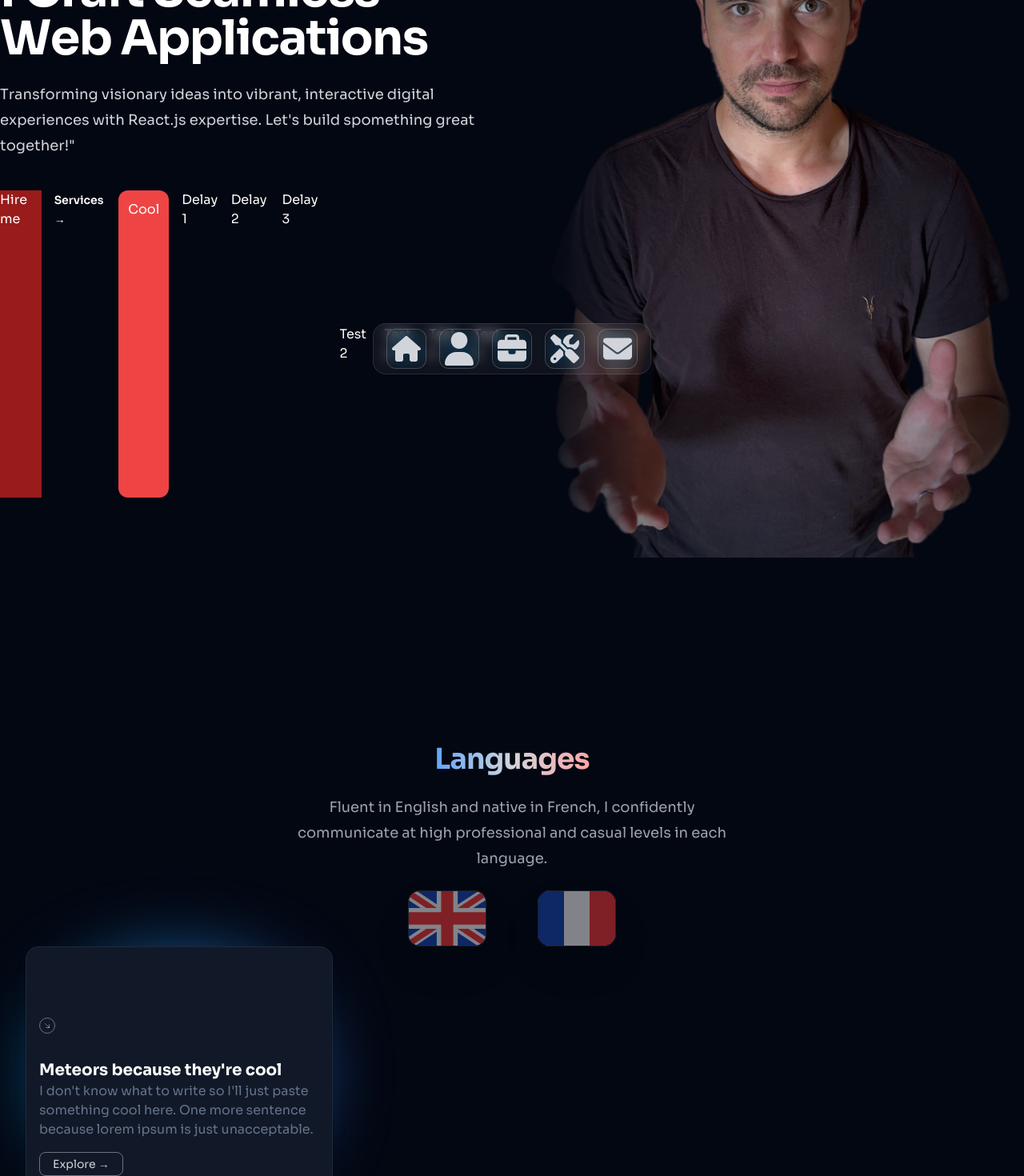
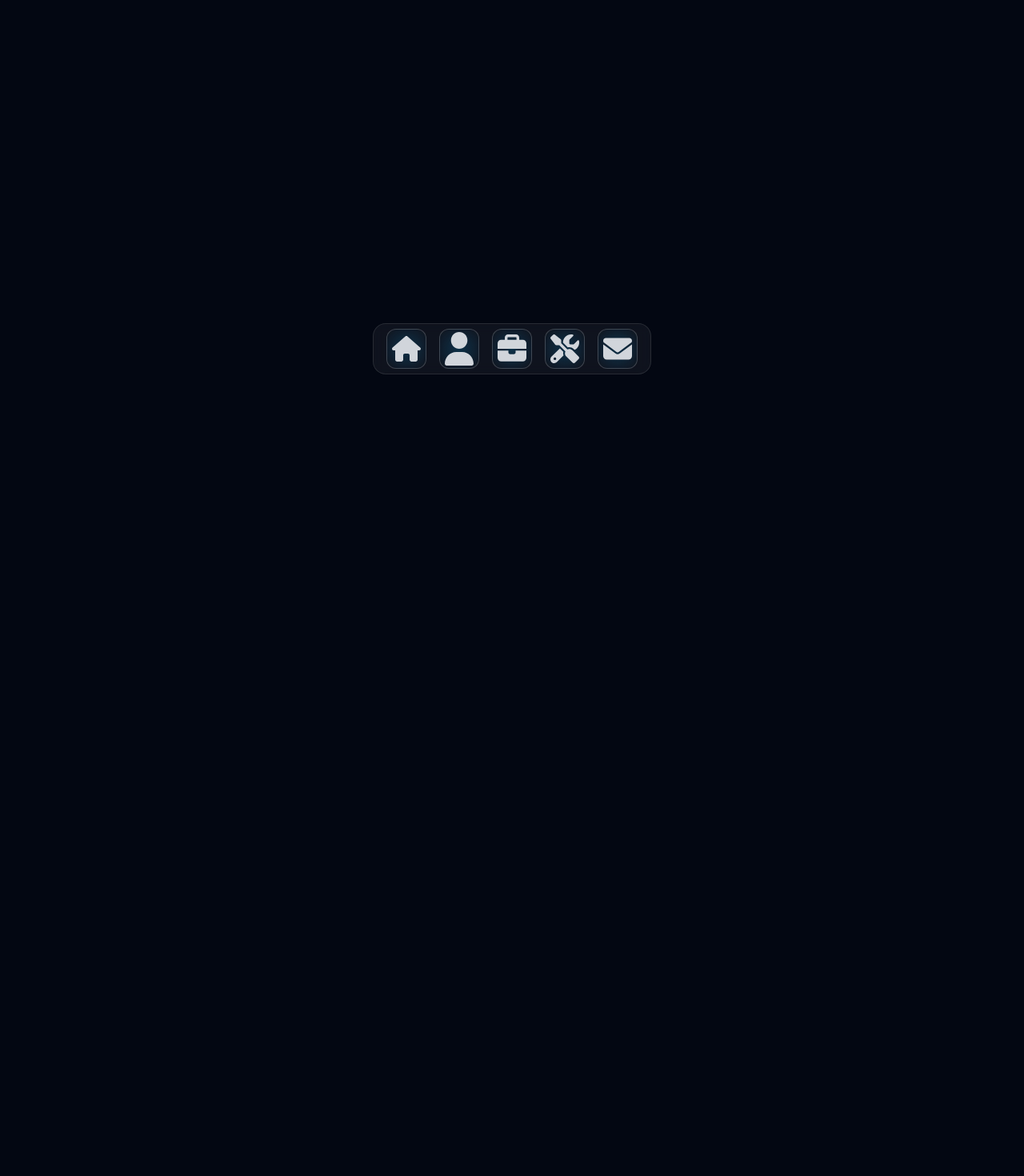
Before and after one commit to jeanchaneto/my-portfolio-website, a Next.js app: page /testpage in a window 1280 px wide. Shown: the part 300-1770 px from the top of the page at 80% size. Built offline with nearby package versions, Linux system fonts and the light colour scheme.

Commit message:
Portfolio animations

```diff
--- a/src/components/Languages.jsx
+++ b/src/components/Languages.jsx
@@ -21,13 +21,13 @@ const Languages = () => {
           <img
             src="/images/english-flag.svg"
             alt="UK flag"
-            className="rounded-xl w-24"
+            className="rounded-xl w-24 pointer-events-none"
           />
 
           <img
             src="/images/french-flag.svg"
             alt="French flag"
-            className=" rounded-xl w-24"
+            className=" rounded-xl w-24 pointer-events-none"
           />
         </FadeIn>
       </div>
--- a/src/components/OtherInterests.jsx
+++ b/src/components/OtherInterests.jsx
@@ -52,7 +52,7 @@ const OtherInterests = () => {
                 className="absolute inset-0 h-full w-full bg-gradient-to-r from-sky-500 to-blue-500 transform  bg-red-500 rounded-full blur-3xl"
               />
               <Image
-                className="absolute inset-0 h-full w-full object-cover rounded-3xl "
+                className="absolute inset-0 h-full w-full object-cover rounded-3xl pointer-events-none"
                 src="/images/producing-music.jpg"
                 alt="Jean Chane-to producing music"
                 width={510}
--- a/src/components/SkillCard.jsx
+++ b/src/components/SkillCard.jsx
@@ -13,7 +13,7 @@ const SkillCard = ({ title, logo }) => {
   }
   return (
     <motion.li
-      className="group relative rounded-xl border border-white/10  px-6 py-12 shadow-2xl"
+      className="group relative rounded-xl border border-white/10  px-6 py-12 shadow-2xl "
       onMouseMove={handleMouseMove}
       variants={cardsVariants}
     >
@@ -30,9 +30,9 @@ const SkillCard = ({ title, logo }) => {
         }}
       />
       <div>
-        <div className=" flex items-center gap-4 justify-center">
+        <div className=" flex items-center gap-4 justify-center pointer-events-none">
           <img src={logo} alt={`${title} logo`} className="h-8" />
-          <h3 className="text-xl font-bold tracking-tight text-gray-300">
+          <h3 className="text-xl font-bold tracking-tight text-gray-300 ">
             {title}
           </h3>
         </div>
--- a/src/components/SoftSkillCard.jsx
+++ b/src/components/SoftSkillCard.jsx
@@ -30,7 +30,7 @@ const SoftSkillCard = ({ icon, title }) => {
         }}
       />
       <div>
-        <div className=" flex flex-col items-center gap-4 justify-center">
+        <div className=" flex flex-col items-center gap-4 justify-center pointer-events-none">
           <img src={icon} alt={`${title}`} className="h-8" />
           <h3 className="text-xl font-bold tracking-tight text-gray-300">
             {title}
--- a/src/pages/testpage.jsx
+++ b/src/pages/testpage.jsx
@@ -1,224 +1,16 @@
-import AnimatedText from "@/components/AnimatedText";
-import Experience from "@/components/Experience";
-import FadeIn from "@/components/FadeIn";
-import Skills from "@/components/Skills";
-import SoftSkills from "@/components/SoftSkills";
-import TextSlideMask from "@/components/TextSlideMask";
+
 import { motion } from "framer-motion";
-import Link from "next/link";
+import { staggerVariants } from "@/utils/motionVariants";
+
 
 export default function TestPage() {
   return (
     <main className="bg-gray-950 min-h-[4000px] ">
-      <div className=" max-w-7xl mx-auto flex flex-col-reverse md:flex-row  items-center py-24 relative px-6 md:px-0">
-        {/* Left hero */}
-        <div className="mx-auto max-w-2xl lg:mx-0 lg:flex-auto pr-10">
-          <FadeIn>
-            <h2 className="text-base mt-6 leading-7 text-gray-400">
-              Hi, I'm{" "}
-              <span className="text-gray-200 font-semibold">Jean Chane-to</span>
-            </h2>
-          </FadeIn>
-          <TextSlideMask>TEXTSLIDE</TextSlideMask>
-          <AnimatedText
-            el={"h1"}
-            duration="0.5"
-            delay="0"
-            stagger="0.1"
-            text={"Toots"}
-            className="mt-3 text-4xl font-bold tracking-tight text-white sm:text-6xl font-sora "
-          >
-            I Craft Seamless Web Applications
-          </AnimatedText>
-          <AnimatedText
-            duration="0.5"
-            delay="3"
-            stagger="0.01"
-            className="mt-6 text-lg leading-8 text-gray-300"
-          >
-            Transforming visionary ideas into vibrant, interactive digital
-            experiences with React.js expertise. Let's build spomething great
-            together!"
-          </AnimatedText>
-          <div className="mt-10 flex items-center gap-x-6">
-            <motion.div
-              initial="hidden"
-              animate="visible"
-              className="flex gap-4"
-            >
-              <FadeIn className="h-96">
-                <Link href="/contact" className=" bg-red-800 h-full block">
-                  Hire me
-                </Link>
-              </FadeIn>
-              <FadeIn
-                el="Link"
-                href="/services"
-                className="text-sm font-semibold leading-6 text-white z-20"
-              >
-                Services <span aria-hidden="true">→</span>
-              </FadeIn>
-              <FadeIn className="bg-red-500 rounded-xl p-3" FadeIn>
-                <h2>Cool</h2>
-              </FadeIn>
-              <FadeIn className="text-white">Delay 1</FadeIn>
-              <FadeIn className="text-white">Delay 2</FadeIn>
-              <FadeIn className="text-white">Delay 3</FadeIn>
-            </motion.div>
-            <motion.div
-              variants={{
-                hidden: { opacity: 0, y: 24 },
-                visible: {
-                  opacity: 1,
-                  y: 0,
-                  transition: { duration: 0.5, staggerChildren: 0.2 },
-                },
-              }}
-              initial="hidden"
-              animate="visible"
-              className="flex gap-4"
-            >
-              <motion.div
-                className=" text-white"
-                variants={{
-                  hidden: {
-                    y: 40,
-                  },
-                  visible: {
-                    y: 0,
-                  },
-                }}
-              >
-                Test 2
-              </motion.div>
-              <motion.div
-                className=" text-white"
-                variants={{
-                  hidden: {
-                    y: 40,
-                  },
-                  visible: {
-                    y: 0,
-                  },
-                }}
-              >
-                Test 2
-              </motion.div>
-              <motion.div
-                className=" text-white"
-                variants={{
-                  hidden: {
-                    y: 40,
-                  },
-                  visible: {
-                    y: 0,
-                  },
-                }}
-              >
-                Test 2
-              </motion.div>
-              <motion.div
-                className=" text-white"
-                variants={{
-                  hidden: {
-                    y: 40,
-                  },
-                  visible: {
-                    y: 0,
-                  },
-                }}
-              >
-                Test 2
-              </motion.div>
-            </motion.div>
-          </div>
-        </div>
-        {/* Image */}
-        <div className="[mask-image:radial-gradient(95%_95%_at_50%_55%,white,transparent)]">
-          <div className=" overflow-hidden rounded-xl [mask-image:_linear-gradient(to_right,transparent_0,_black_128px,_black_calc(100%-30px),transparent_100%)]">
-            <img
-              src="/images/hero-photo.png"
-              alt="Jean Chane-to"
-              className=" max-h-64 md:max-h-none"
-            />
-          </div>
-        </div>
-      </div>
-
-      <section className=" py-24 sm:py-32 ">
-        <div className="mx-auto max-w-7xl px-6 lg:px-8">
-          <div className="mx-auto max-w-xl sm:text-center">
-            <FadeIn>
-              <h2 className="mt-2 text-3xl font-bold tracking-tight text-gray-100 sm:text-4xl mx-auto font-sora bg-gradient-to-l from-red-300 via-gray-300 to-blue-400 inline-block text-transparent bg-clip-text">
-                Languages
-              </h2>
-            </FadeIn>
-            <FadeIn delay="0.2">
-              <p className="mt-6 text-lg leading-8 text-gray-400">
-                Fluent in English and native in French, I confidently
-                communicate at high professional and casual levels in each
-                language.
-              </p>
-            </FadeIn>
-          </div>
-          <FadeIn delay="0.4" className="mt-6 flex gap-16 justify-center">
-            <div className="border border-white/10 rounded-xl shadow-2xl inset-4  ">
-              <img
-                src="/images/english-flag.svg"
-                alt="UK flag"
-                className="w-24 opacity-50 bg-gray-950 "
-              />
-            </div>
-            <div className="border border-white/10 rounded-xl shadow-2xl inset-4  ">
-              <img
-                src="/images/french-flag.svg"
-                alt="French flag"
-                className="w-24 opacity-50 bg-gray-950 "
-              />
-            </div>
-          </FadeIn>
+       <section className=" py-24 sm:py-32">
 
 
-          <div className=" h-[40rem]">
-      <div className=" h-3/4 md:h-1/2 w-3/4  relative max-w-sm">
-        <div className="absolute inset-0 h-full w-full bg-gradient-to-r from-sky-500 to-blue-500 transform scale-[0.80] bg-red-500 rounded-full blur-3xl" />
-        <div className="relative shadow-xl bg-gray-900 border border-gray-800  px-4 py-8 h-full overflow-hidden rounded-2xl flex flex-col justify-end items-start">
-          <div className="h-5 w-5 rounded-full border flex items-center justify-center mb-4 border-gray-500">
-            <svg
-              xmlns="http://www.w3.org/2000/svg"
-              fill="none"
-              viewBox="0 0 24 24"
-              stroke-width="1.5"
-              stroke="currentColor"
-              className="h-2 w-2 text-gray-300"
-            >
-              <path
-                stroke-linecap="round"
-                stroke-linejoin="round"
-                d="M4.5 4.5l15 15m0 0V8.25m0 11.25H8.25"
-              />
-            </svg>
-          </div>
 
-          <h1 className="font-bold text-xl text-white mb-0 mt-4 relative z-50">
-            Meteors because they're cool
-          </h1>
-
-          <p className="font-normal text-base text-slate-500 mb-4 relative z-50">
-            I don't know what to write so I'll just paste something cool here.
-            One more sentence because lorem ipsum is just unacceptable.
-          </p>
-
-          <button className="border px-4 py-1 rounded-lg !text-sm  border-gray-500 text-gray-300">
-            Explore &rarr;
-          </button>
-
-        </div>
-      </div>
-    </div>
-
-        </div>
-      </section>
+    </section>
     </main>
   );
 }
```
Also changed, not shown: src/components/ProjectCard.jsx (+72 -19 lines), src/pages/Portfolio.jsx (+6 -3 lines).
